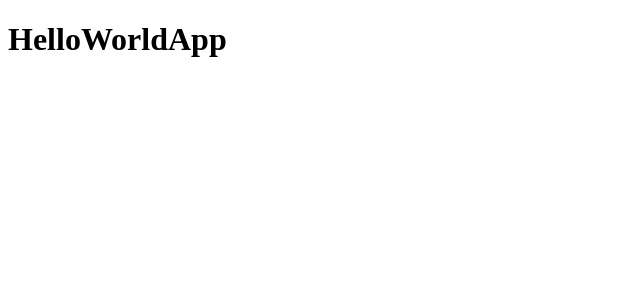
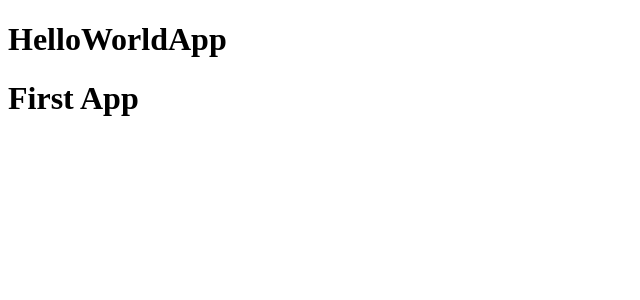
Before and after one commit to diegoxanderdx/curso-react, a React (Vite) app in the folder 03-counter-app-vite/: page / in a window 1280 px wide. Shown: the top 300 px of the page, without its empty margins (0-640 px from the left). Built offline with nearby package versions, Linux system fonts and the light colour scheme.

Commit message:
Tarea First App

```diff
--- /dev/null
+++ b/03-counter-app-vite/src/FirstApp.jsx
@@ -0,0 +1,5 @@
+export const FirstApp = () => {
+  return (
+    <h1>First App</h1>
+  )
+};
--- a/03-counter-app-vite/src/HelloWorldApp.jsx
+++ b/03-counter-app-vite/src/HelloWorldApp.jsx
@@ -8,4 +8,4 @@ export const HelloWorldApp = () => {
   return (
     <h1>HelloWorldApp</h1>
   )
-}
+};
--- a/03-counter-app-vite/src/main.jsx
+++ b/03-counter-app-vite/src/main.jsx
@@ -1,9 +1,11 @@
 import React from 'react';
 import ReactDOM from 'react-dom/client';
 import { HelloWorldApp } from './HelloWorldApp';
+import { FirstApp } from './FirstApp';
 
 ReactDOM.createRoot(document.getElementById('root')).render(
     <React.StrictMode>
         <HelloWorldApp />
+        <FirstApp />
     </React.StrictMode>
 );
```
